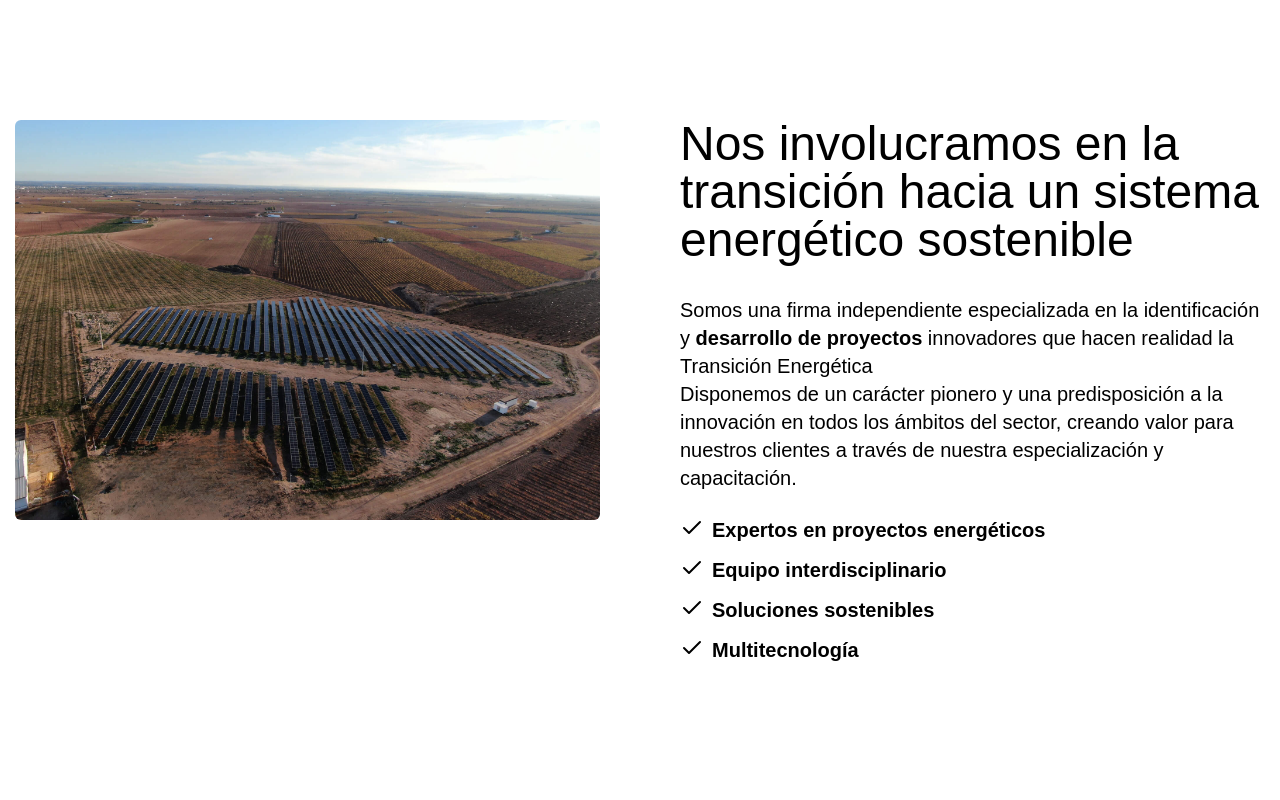
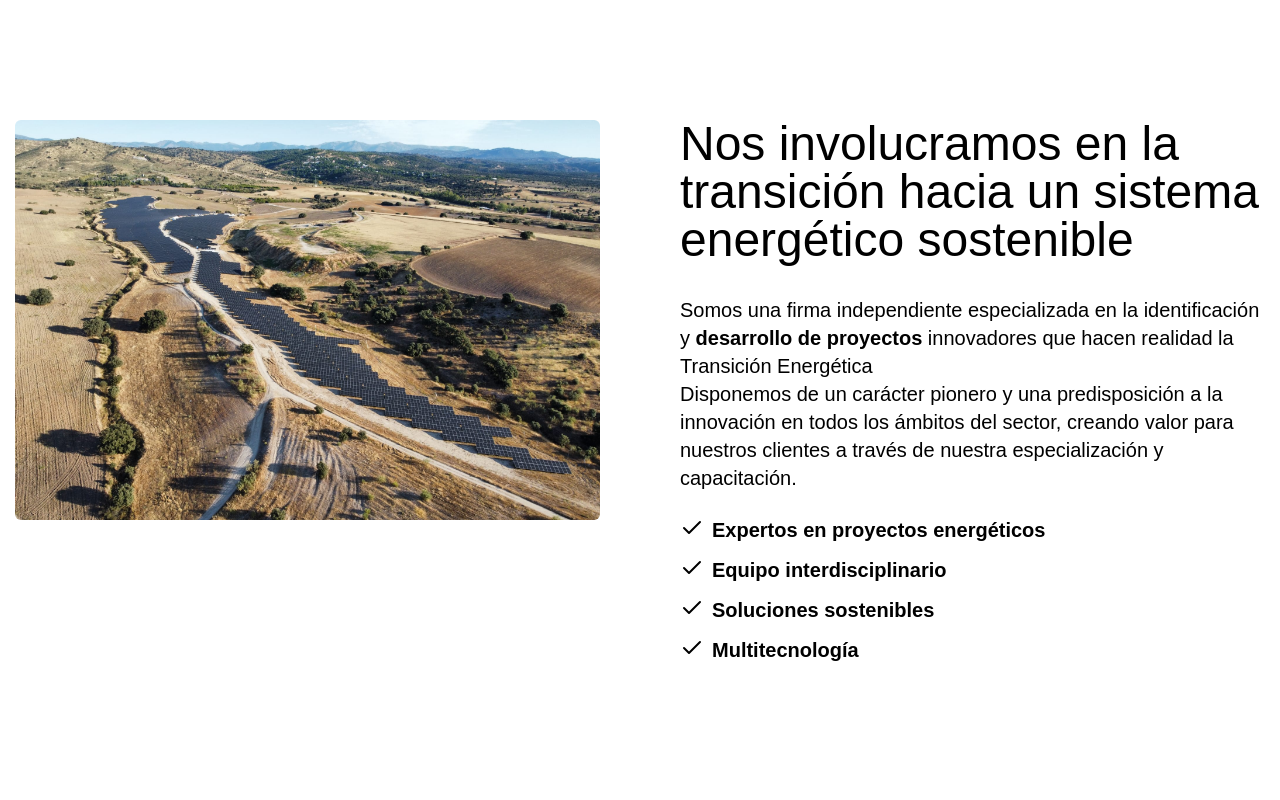
Before and after one commit to Lindapazw/nexer, a Next.js app: page / in a window 1280 px wide. Shown: the part 840-1640 px from the top of the page. Built offline with nearby package versions, Linux system fonts and the light colour scheme; some icons are missing.

Commit message:
feat: about & projects minor changes

```diff
--- a/src/app/_components/about.tsx
+++ b/src/app/_components/about.tsx
@@ -1,26 +1,11 @@
 "use client";
-import { AnimatePresence, motion } from "framer-motion";
+import { motion } from "framer-motion";
 import { Check } from "lucide-react";
 import Image from "next/image";
-import { useEffect, useState } from "react";
-
-const images = [
-  { src: "/images/about_image.jpg", alt: "Second Nexer Image" },
-  { src: "/images/project_hita_tardio.jpg", alt: "Proyecto hita tardío" },
-  { src: "/images/project_talega.jpg", alt: "Proyecto talega" },
-];
+import { useState } from "react";
 
 const HomeAbout = () => {
-  const [currentIndex, setCurrentIndex] = useState(0);
   const [visible, setVisible] = useState(false);
-
-  // Cambiar la imagen automáticamente
-  useEffect(() => {
-    const interval = setInterval(() => {
-      setCurrentIndex((prevIndex) => (prevIndex + 2) % images.length);
-    }, 2500);
-    return () => clearInterval(interval);
-  }, []);
 
   return (
     <section className="container relative mx-auto flex min-h-[calc(100vh-3.25rem)] w-full flex-col py-6 lg:grid lg:grid-cols-2 lg:gap-20 lg:py-40">
@@ -163,29 +148,13 @@ const HomeAbout = () => {
       {/* Carrusel */}
       <div className="relative w-full">
         <div className="relative min-h-[50vh] w-full overflow-hidden">
-          <AnimatePresence>
-            {images.map(
-              (image, index) =>
-                index === currentIndex && (
-                  <motion.div
-                    key={image.src}
-                    initial={{ opacity: 0 }}
-                    animate={{ opacity: 1 }}
-                    exit={{ opacity: 0 }}
-                    transition={{ duration: 1 }}
-                    className="absolute inset-0"
-                  >
-                    <Image
-                      src={image.src}
-                      alt={image.alt}
-                      fill
-                      className="absolute inset-0 rounded-md object-cover"
-                      sizes="100vw"
-                    />
-                  </motion.div>
-                ),
-            )}
-          </AnimatePresence>
+          <Image
+            src="/images/project_neosol.jpg"
+            alt="Proyecto Neosol"
+            fill
+            className="absolute inset-0 rounded-md object-cover"
+            sizes="100vw"
+          />
         </div>
       </div>
       <div id="about" className="absolute -top-[3.25rem] h-[3.25rem]"></div>
--- a/src/app/_components/projects.tsx
+++ b/src/app/_components/projects.tsx
@@ -55,7 +55,7 @@ const PROJECTS = [
   },
   {
     name: "PF Calera",
-    image: "/images/project_calera.jpg",
+    image: "/images/project_vallejon.jpg",
     year: "2025",
     location: "Cabanillas de la Sierra (Madrid)",
     power: "6,5 MW",
```
